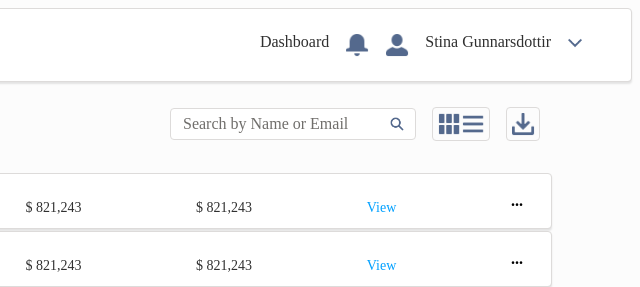
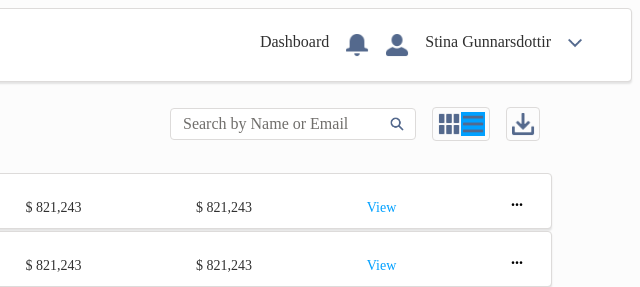
Before and after one commit to AmetaRahul/AmetaRahul.github.io, a plain HTML site: page index.html in a window 1280 px wide. Shown: the top 287 px of the page, 640-1280 px from the left. Drawn offline with Linux system fonts and the light colour scheme.

Commit message:
Update index.html

```diff
--- a/index.html
+++ b/index.html
@@ -101,7 +101,7 @@
 				<div onclick="handleClick_card(event)">
 					<img src="Images/tile_card_list_60.png" class="slds-icon_small" id="card_view">
 				</div >
-				<div  onclick="handleClick_table(event)">
+				<div  onclick="handleClick_table(event)" style="background-color: #00a0ff;" >
 					<img src="Images/rows_60.png" class="slds-icon_small" id="table_view">
 				</div>
 			</div>
```
